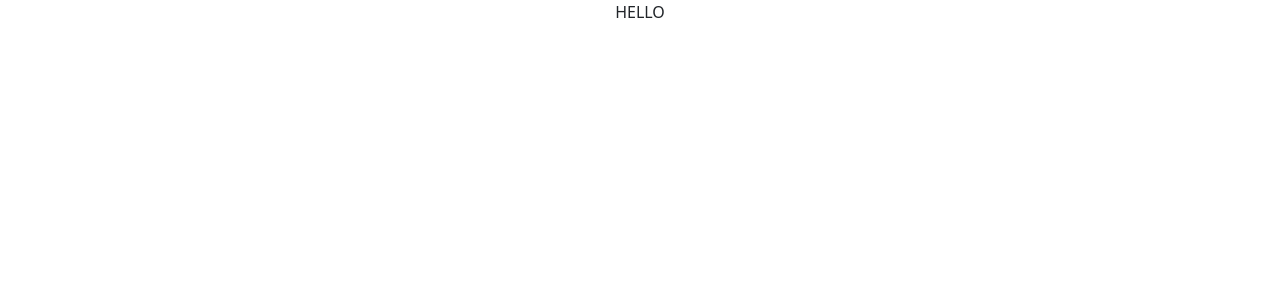
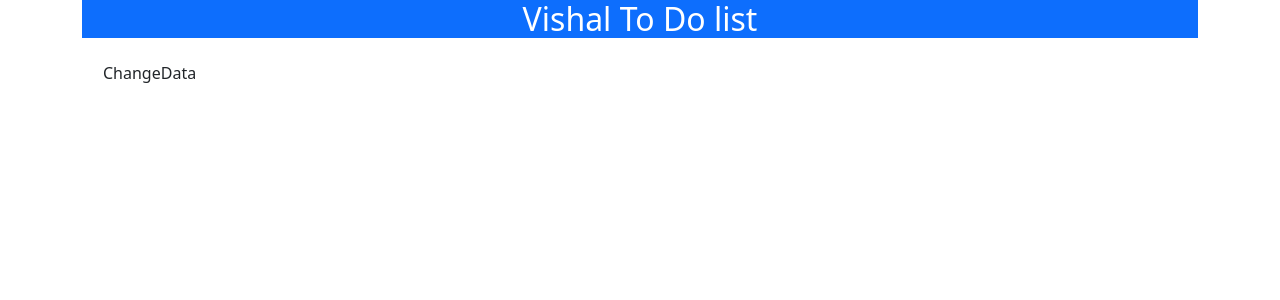
Before and after one commit to Vishal062/react_Projects_Class, a React (Create React App) app: page / in a window 1280 px wide. Shown: the top 300 px of the page. Built offline with nearby package versions, Linux system fonts and the light colour scheme.

Commit message:
Change State Done

```diff
--- a/src/App.js
+++ b/src/App.js
@@ -1,12 +1,34 @@
-import logo from './logo.svg';
-import './App.css';
 
-function App() {
-  return (
-    <div className="App">
-      <p className='text-uppercase'>Hello</p>
-    </div>
-  );
+import React, {Component} from "react";
+
+export default class App extends Component {
+
+  constructor(props){
+    super(props);
+
+    this.state = {
+      userName: "Vishal",
+    };
+  }
+
+  changeStateData = () => {
+    this.setState({
+      userName: this.state.userName === 'Vishal' ? 'Sinha' : 'Vishal',
+    });
+  }
+
+
+    render = () => (
+      <div className="container">
+          <div className="col-12">
+              <h2 className="bg-primary text-white text-center p2">
+                {this.state.userName}  To Do list
+              </h2>
+              <button className = "btn btn-secondry m-2"
+              onClick={this.changeStateData}>
+                ChangeData
+              </button>
+          </div>
+      </div>
+    );
 }
-
-export default App;
```
